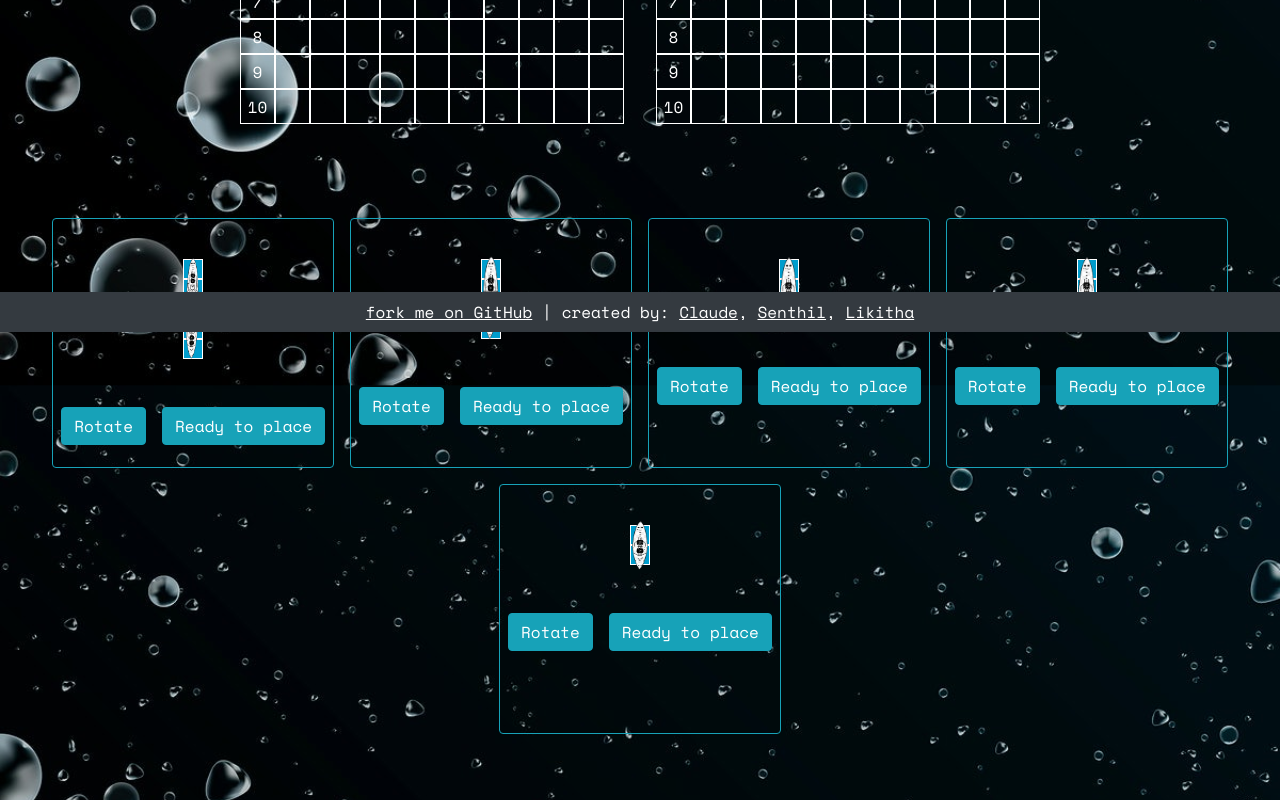
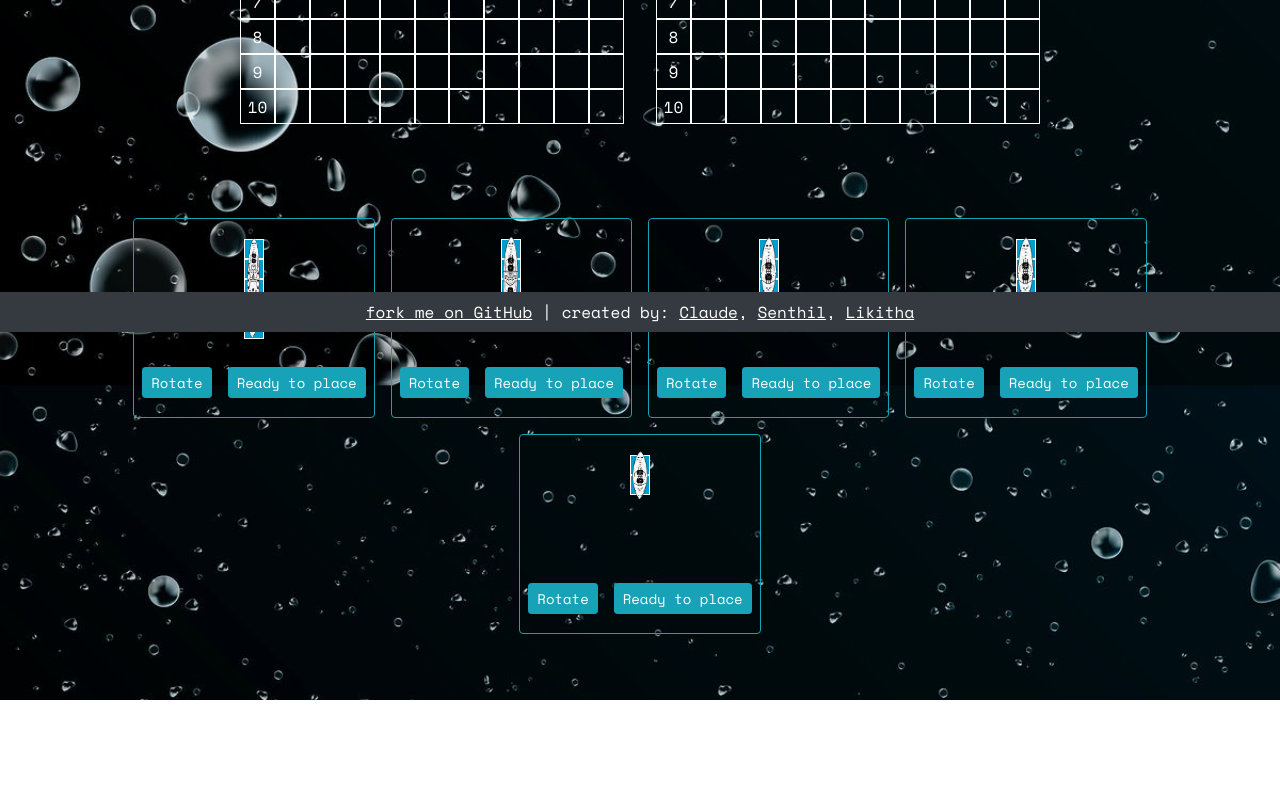
Before and after one commit to caldric/battleship-client, a React (Create React App) app: page /game/1 in a window 1280 px wide. Shown: the part 468-1268 px from the top of the page. After the commit the page ends 1168 px from the top, so only its background shows below. Built offline with nearby package versions, Linux system fonts and the light colour scheme; no server answers.

Commit message:
manually adjusting buttons using margins to align them

```diff
--- a/src/component/AllShips.jsx
+++ b/src/component/AllShips.jsx
@@ -45,14 +45,14 @@ const AllShips = (props) => {
         <div className="shipContainer border border-info rounded m-2 align-bottom">
           <Ship length={5} name={'carrier'} imgName={'/5.png'} />
           <button
-            className="btn btn-info m-2 align-bottom"
+            className="btn btn-sm btn-info m-2 align-bottom"
             onClick={(e) => rotateSquare(e)}
           >
             Rotate
           </button>
           <button
             onClick={(e) => placeShip(e)}
-            className={`place-carrier btn btn-info m-2`}
+            className={`place-carrier btn btn-sm btn-info m-2`}
           >
             Ready to place
           </button>
@@ -61,14 +61,14 @@ const AllShips = (props) => {
         <div className="shipContainer border border-info rounded m-2 align-bottom">
           <Ship length={4} name={'battleship'} imgName={'/3.png'} />
           <button
-            className="btn btn-info m-2 align-bottom"
+            className="btn btn-sm btn-info m-2 align-bottom"
             onClick={(e) => rotateSquare(e)}
           >
             Rotate
           </button>
           <button
             onClick={(e) => placeShip(e)}
-            className={`place-battleship btn btn-info m-2 align-bottom`}
+            className={`place-battleship btn btn-sm btn-info m-2 align-bottom`}
           >
             Ready to place
           </button>
@@ -77,14 +77,14 @@ const AllShips = (props) => {
         <div className="shipContainer border border-info rounded m-2 align-bottom">
           <Ship length={3} name={'cruiser'} imgName={'/2.png'} />
           <button
-            className="btn btn-info m-2 align-bottom"
+            className="btn btn-sm btn-info m-2 align-bottom"
             onClick={(e) => rotateSquare(e)}
           >
             Rotate
           </button>
           <button
             onClick={(e) => placeShip(e)}
-            className={`place-cruiser btn btn-info m-2 align-bottom`}
+            className={`place-cruiser btn btn-sm btn-info m-2 align-bottom`}
           >
             Ready to place
           </button>
@@ -93,14 +93,14 @@ const AllShips = (props) => {
         <div className="shipContainer border border-info rounded m-2 align-bottom">
           <Ship length={3} name={'submarine'} imgName={'/2.png'} />
           <button
-            className="btn btn-info m-2 align-bottom"
+            className="btn btn-sm btn-info m-2 align-bottom"
             onClick={(e) => rotateSquare(e)}
           >
             Rotate
           </button>
           <button
             onClick={(e) => placeShip(e)}
-            className={`place-submarine btn btn-info m-2 align-bottom`}
+            className={`place-submarine btn btn-sm btn-info m-2 align-bottom`}
           >
             Ready to place
           </button>
@@ -109,14 +109,14 @@ const AllShips = (props) => {
         <div className="shipContainer border border-info rounded m-2 align-bottom">
           <Ship length={2} name={'destroyer'} imgName={'/2.png'} />
           <button
-            className="btn btn-info m-2 align-bottom"
+            className="btn btn-sm btn-info m-2 align-bottom"
             onClick={(e) => rotateSquare(e)}
           >
             Rotate
           </button>
           <button
             onClick={(e) => placeShip(e)}
-            className={`place-destroyer btn btn-info m-2 align-bottom`}
+            className={`place-destroyer btn btn-sm btn-info m-2 align-bottom`}
           >
             Ready to place
           </button>
--- a/src/index.css
+++ b/src/index.css
@@ -73,25 +73,28 @@ div.ships {
   grid-template-rows: repeat(5, 1fr);
   width: var(--shipWidth);
   height: calc(var(--shipWidth) * 5);
-  margin: 40px auto;
+  margin: 20px auto;
 }
 
 div.ship4 {
   grid-template-rows: repeat(4, 1fr);
   width: var(--shipWidth);
   height: calc(var(--shipWidth) * 4);
+  margin-bottom: 40px;
 }
 
 div.ship3 {
   grid-template-rows: repeat(3, 1fr);
   width: var(--shipWidth);
   height: calc(var(--shipWidth) * 3);
+  margin-bottom: 60px;
 }
 
 div.ship2 {
   grid-template-rows: repeat(2, 1fr);
   width: var(--shipWidth);
   height: calc(var(--shipWidth) * 2);
+  margin-bottom: 80px;
 }
 
 img.ship4 {
@@ -145,7 +148,7 @@ img {
   display: inline-block;
   width: fit-content;
   margin: auto 5px;
-  min-height: 250px;
+  min-height: 200px;
   vertical-align: bottom;
 }
 
```
